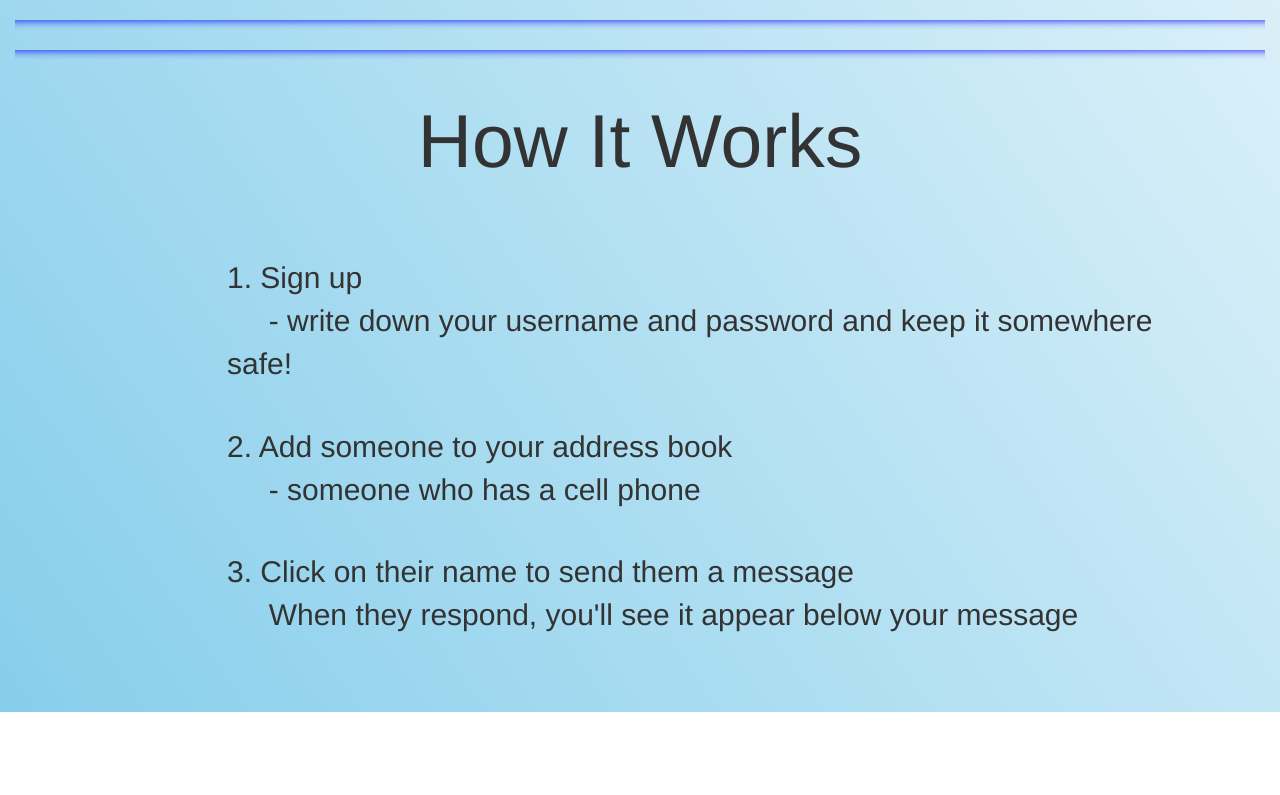
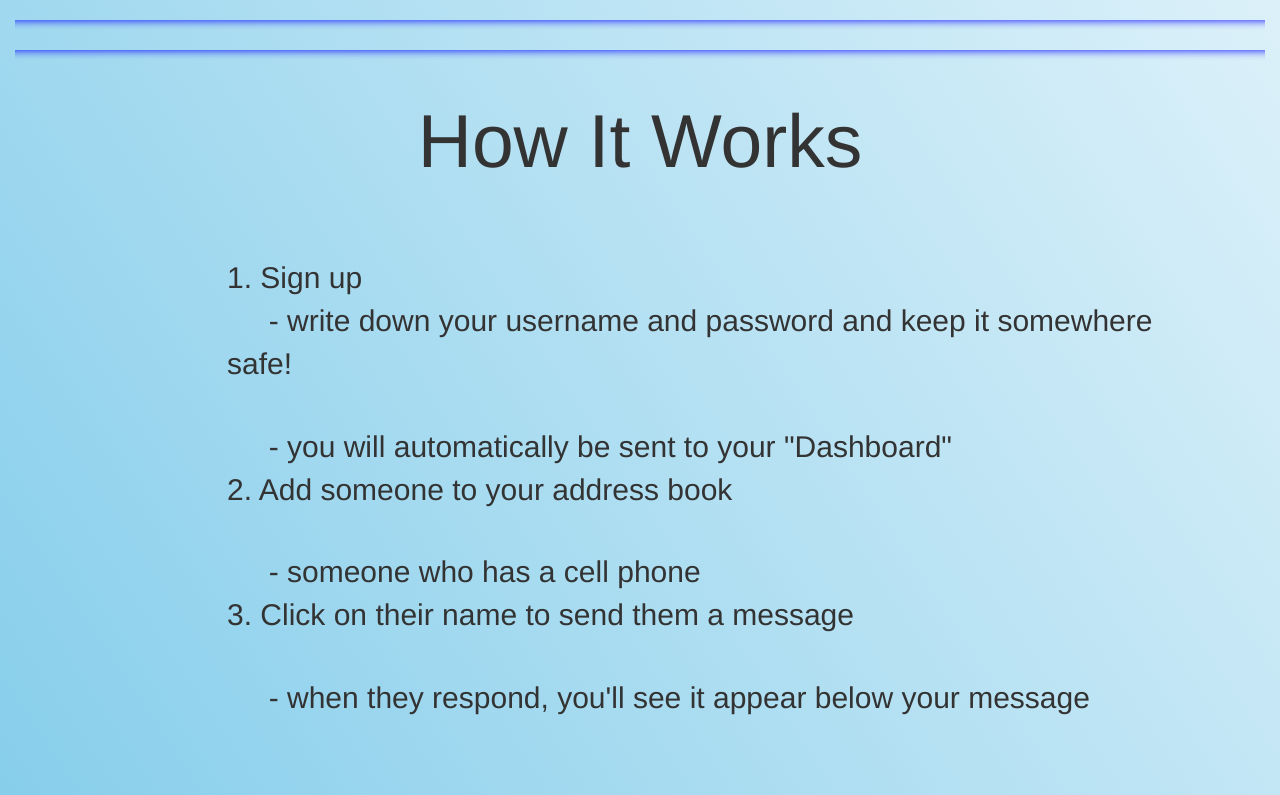
Before and after one commit to jwuestef/Simple-Text, a website: page client/index.html in a window 1280 px wide. Shown: the part 1127-1922 px from the top of the page. Before the commit the page ends 1839 px from the top, so only its background shows below. Drawn offline with nearby package versions, Linux system fonts and the light colour scheme; some packages are replaced by stand-ins of ours.

Commit message:
reworded How It Works on landing page

```diff
--- a/client/landingpage/landing.html
+++ b/client/landingpage/landing.html
@@ -60,10 +60,11 @@
 	<ul>
 		<li>1. Sign up</li>
 		<li>&nbsp;&nbsp;&nbsp;&nbsp;&nbsp;- write down your username and password and keep it somewhere safe!</li>
+		<li>&nbsp;&nbsp;&nbsp;&nbsp;&nbsp;- you will automatically be sent to your "Dashboard"</li>
 		<li>2. Add someone to your address book</li>
 		<li>&nbsp;&nbsp;&nbsp;&nbsp;&nbsp;- someone who has a cell phone</li>
 		<li>3. Click on their name to send them a message</li>
-		<li>&nbsp;&nbsp;&nbsp;&nbsp;&nbsp;When they respond, you'll see it appear below your message</li>
+		<li>&nbsp;&nbsp;&nbsp;&nbsp;&nbsp;- when they respond, you'll see it appear below your message</li>
 	</ul>
 
 
```
